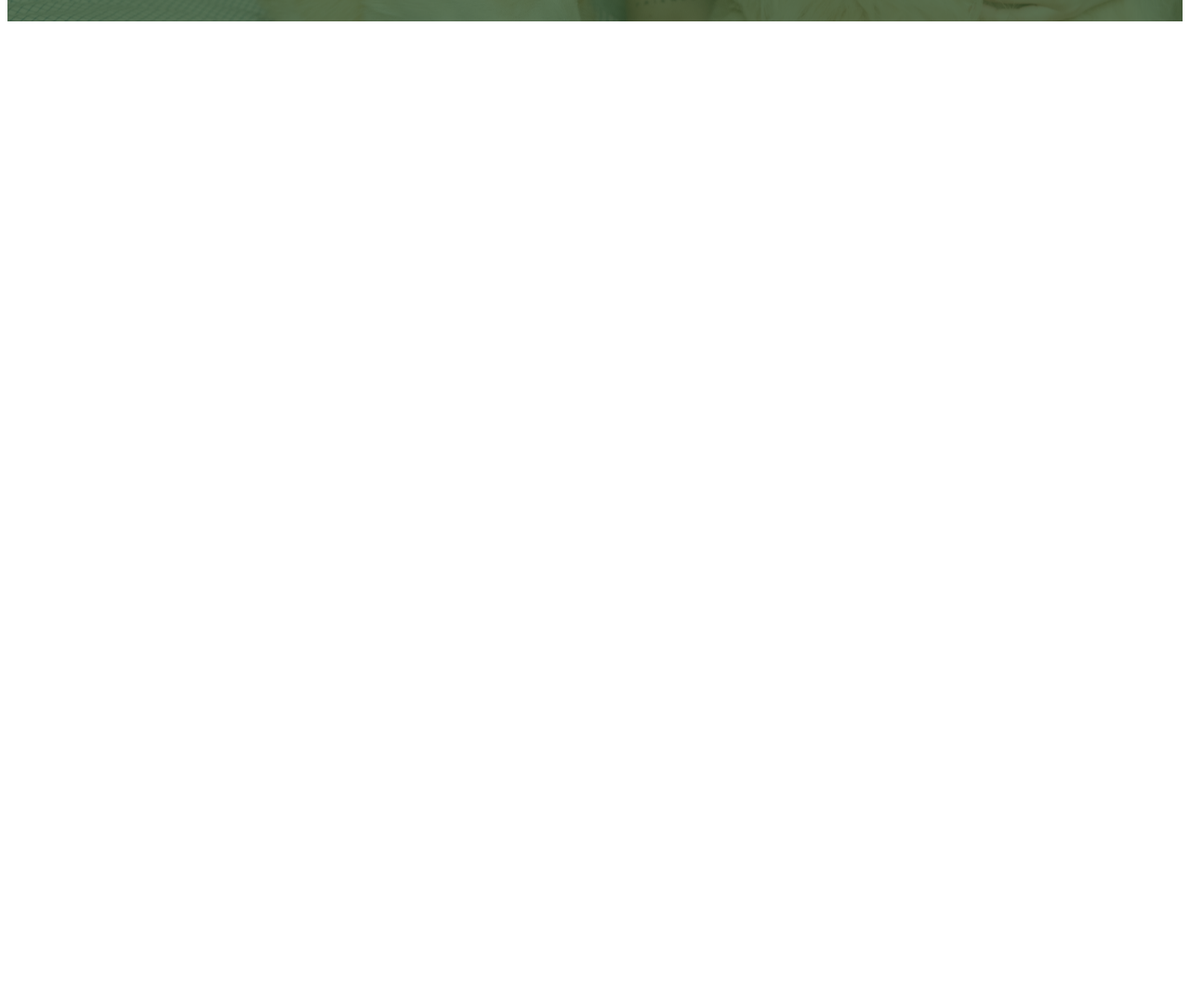
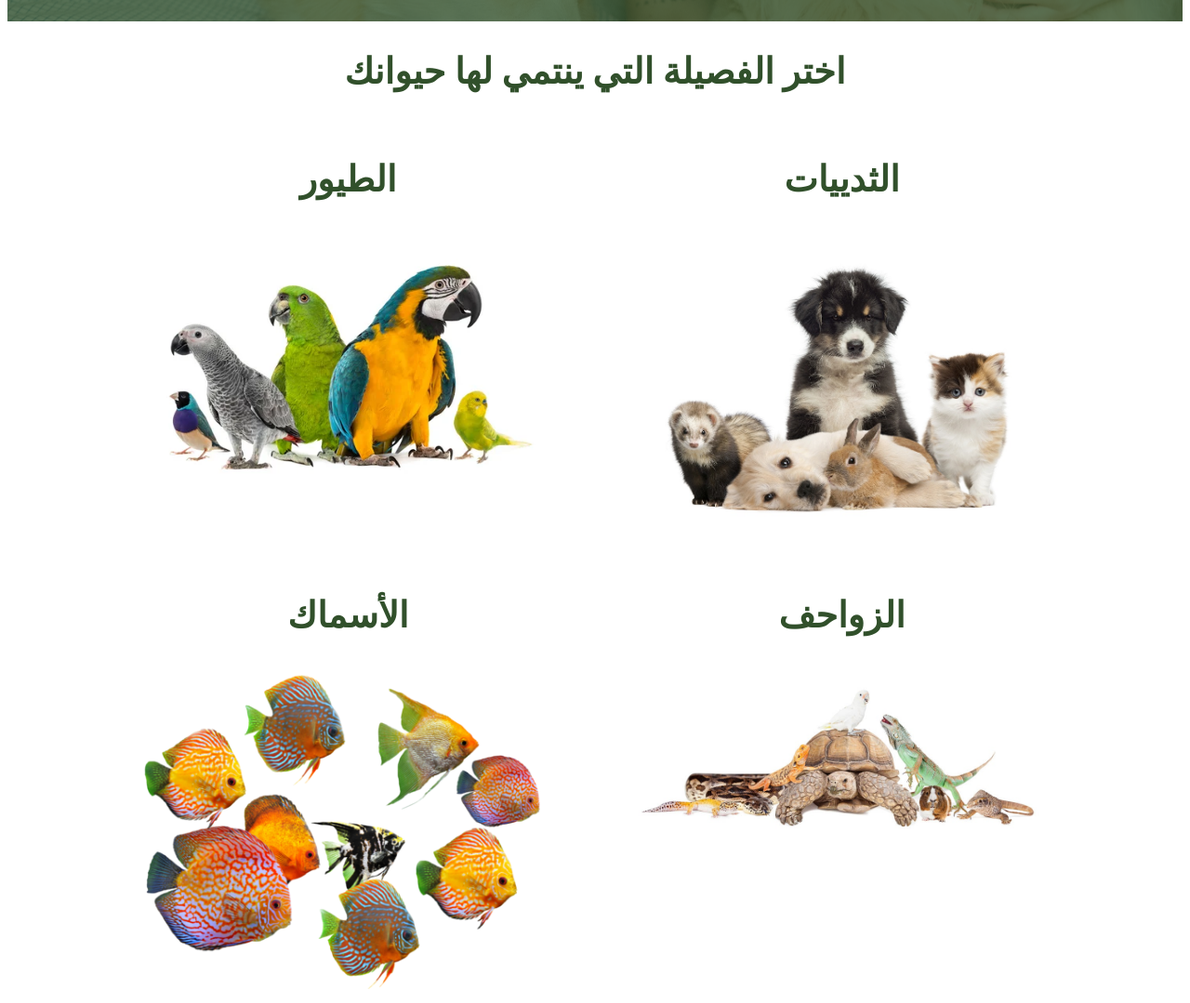
Before and after one commit to Ataraxiamawa/Web-Project, a plain HTML site: page HTML/index.html in a window 1280 px wide. Shown: the part 1227-2306 px from the top of the page at 93% size. Before the commit the page ends 1258 px from the top, so only its background shows below. Drawn offline with Linux system fonts and the light colour scheme.

Commit message:
Feat: animals types

```diff
--- a/CSS/style.css
+++ b/CSS/style.css
@@ -32,6 +32,7 @@ header nav ul li a:hover::after{
 
 
 /***content***/
+/*welcome*/
 .petsimg{
     display: flex;
     width: 100%;
@@ -51,7 +52,7 @@ header nav ul li a:hover::after{
 .dogimg{
     width: 20%;
 }
-
+/*about*/
 .about{
     display: flex;
     justify-content: center;
@@ -74,3 +75,25 @@ header nav ul li a:hover::after{
     margin-left: 10%;
     border-radius: 1vw;
 }
+/*types*/
+.types{
+    color: #31502b;
+    text-align: center;
+    font-size: 2vw;
+}
+.animals{
+    display: flex;
+    flex-wrap: wrap;
+    justify-content: center;
+    gap: 2vw;
+}
+.animal {
+    width: 40%;
+    text-align: center;
+}
+.animal img {
+    width: 100%;
+}
+.animal h3 {
+    font-size: 3vw;
+}
--- a/HTML/index.html
+++ b/HTML/index.html
@@ -26,12 +26,33 @@
             <img src="../Media/dog.gif" class="dogimg">
         </div>
 
-        <div class ="about">
-            <div class ="aboutext">
+        <div class="about">
+            <div class="aboutext">
                 <h2>نبذه عننا</h2>
                 <p>حيواني اللطيف يقدم لك نبذة تعريفية شاملة عن حيواناتك الأليفة حيث يمكنك التعرف على سلوكياتهم احتياجاتهم وكيفية العناية بهم بطريقة صحيحة وبكذا تقدر تعرف حيوانك أكثر تفهمه بشكل أعمق وتوفر له بيئة مناسبة ومريحة تساعده على النمو والازدهار</p>
             </div>
             <img src="../Media/pets2.png" class="petsimg2">
         </div>
+
+        <div class ="types">
+            <h2>اختر الفصيلة التي ينتمي لها حيوانك</h2>
+            <div class="animals">
+                <div class="animal">
+                    <h3>الثدييات</h3>
+                    <img src="../Media/mammal.jpg" alt="الثدييات">
+                    </div>
+                <div class="animal">
+                    <h3>الطيور</h3>
+                    <img src="../Media/birds.jpg" alt="الطيور">
+                </div>
+                <div class="animal">
+                    <h3>الزواحف</h3>
+                    <img src="../Media/reptile.jpg" alt="الزواحف">
+                </div>
+                <div class="animal">
+                    <h3>الأسماك</h3>
+                    <img src="../Media/fish.png" alt="الأسماك">
+            </div>
+        </div>
     </section>
 </body>
```
Also changed, not shown: Media/birds.jpg (added), Media/fish.png (added), Media/mammal.jpg (added), Media/reptile.jpg (added).
